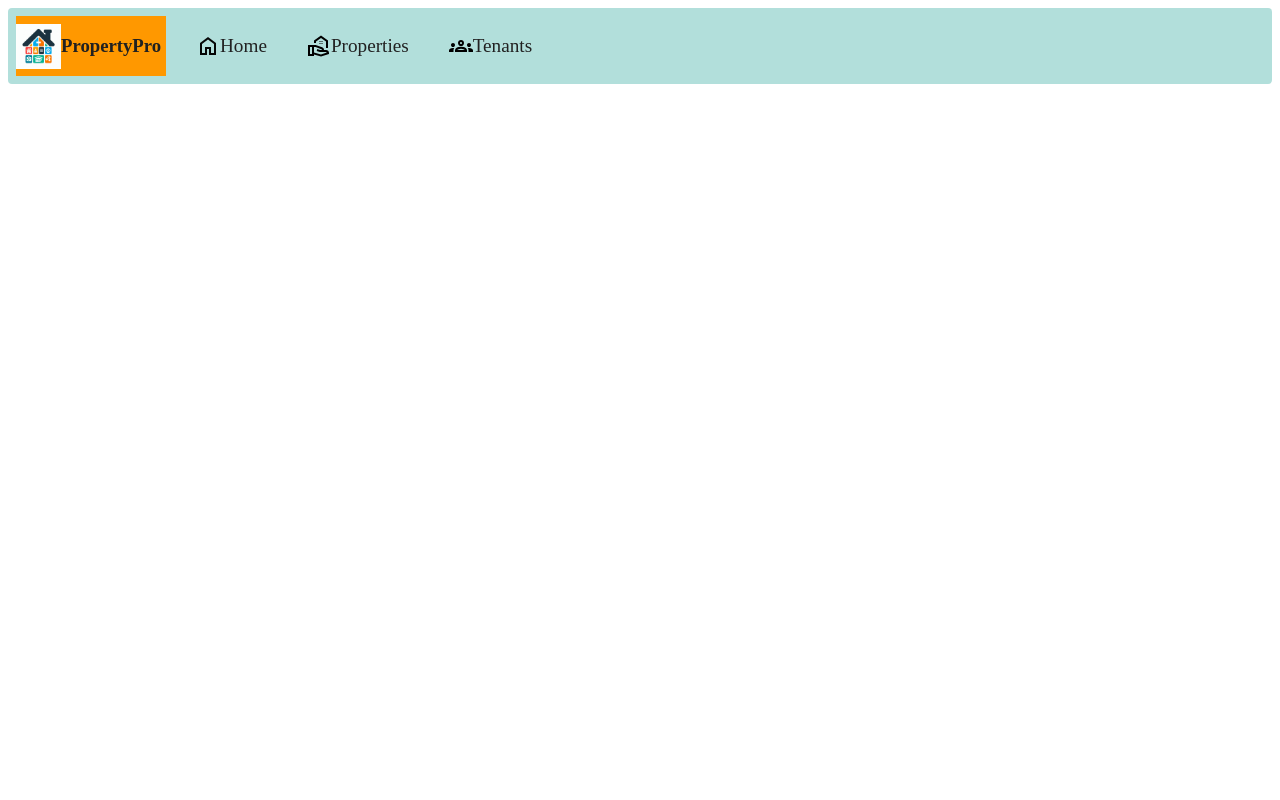
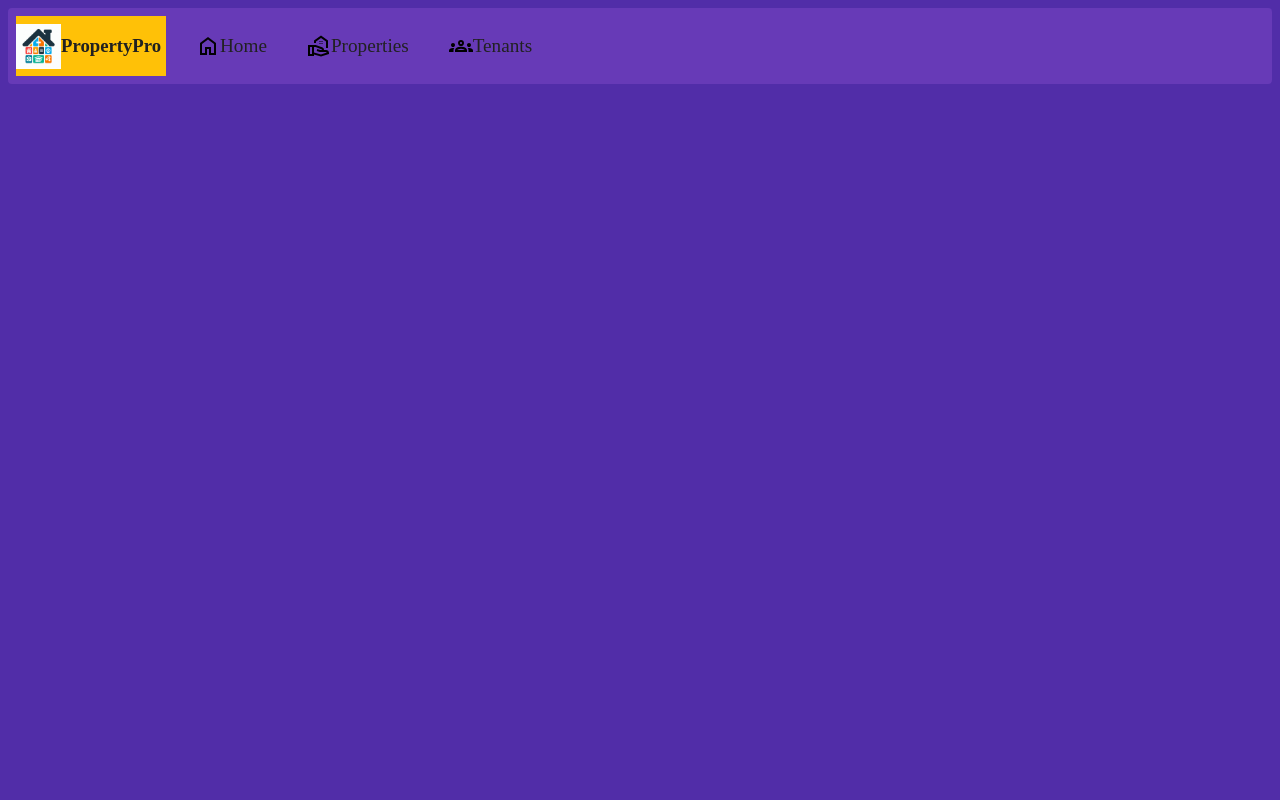
Before and after one commit to GakuruAlex/propertypro, a Django app: page /property/ in a window 1280 px wide. Run offline with Django 4.2, Linux system fonts and the light colour scheme; data that the repository does not hold is empty.

Commit message:
Color palette redefine

```diff
--- a/property/static/property/index.css
+++ b/property/static/property/index.css
@@ -1,9 +1,9 @@
 :root{
-    --dark-primary-color:#00796B;
-    --light-primary-color:#B2DFDB;
-    --primary-color:#009688;
+    --dark-primary-color:#512DA8;
+    --light-primary-color:#D1C4E9;
+    --primary-color:#673AB7;
     --text-icon-color:#FFFFFF;
-    --accent-color:#FF9800;
+    --accent-color:#FFC107;
     --primary-text:#212121;
     --secondary-text:#757575;
     --separator-color:#BDBDBD;
@@ -11,5 +11,5 @@
 
 }
 body{
-    background-color: var(--text-icon-color);
+    background-color: var(--dark-primary-color);
 }
--- a/property/static/property/navbar.css
+++ b/property/static/property/navbar.css
@@ -1,5 +1,5 @@
 .navbar{
-    background-color: var(--light-primary-color);
+    background-color: var(--primary-color);
     padding: 8px;
     border-radius: 4px;
     -webkit-border-radius: 4px;
```
Also changed, not shown: README.md.
